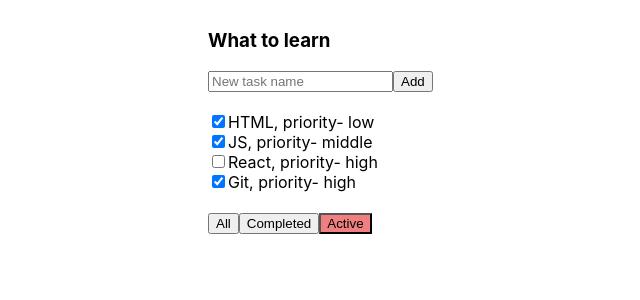
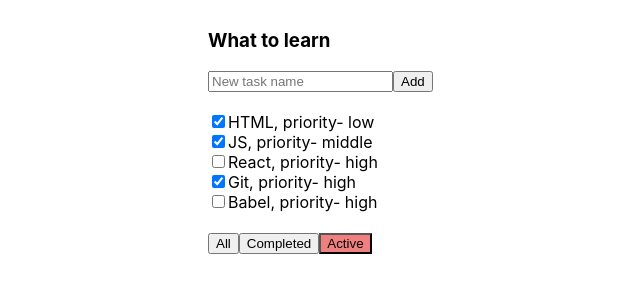
Before and after one commit to AnnaBoldyreva/todolist, a React (Create React App) app: page / in a window 1280 px wide. Shown: the top 300 px of the page, without its empty margins (192-832 px from the left). Built offline with nearby package versions, Linux system fonts and the light colour scheme.

Commit message:
add class constructor for practice

```diff
--- a/src/App.js
+++ b/src/App.js
@@ -6,11 +6,17 @@ import Tasks from "./Tasks";
 
 
 class App extends React.Component {
+
+    constructor(props){
+        super(props);
+    }
+
     tasks = [
         {title:'HTML',  isDone:true, priority:'low'},
         {title:'JS',    isDone:true, priority:'middle'},
         {title:'React', isDone:false, priority:'high'},
-        {title:'Git',   isDone:true,  priority:'high'}
+        {title:'Git',   isDone:true,  priority:'high'},
+        {title:'Babel', isDone:false,  priority:'high'}
     ];
     filterValue = 'Active';
 
```
